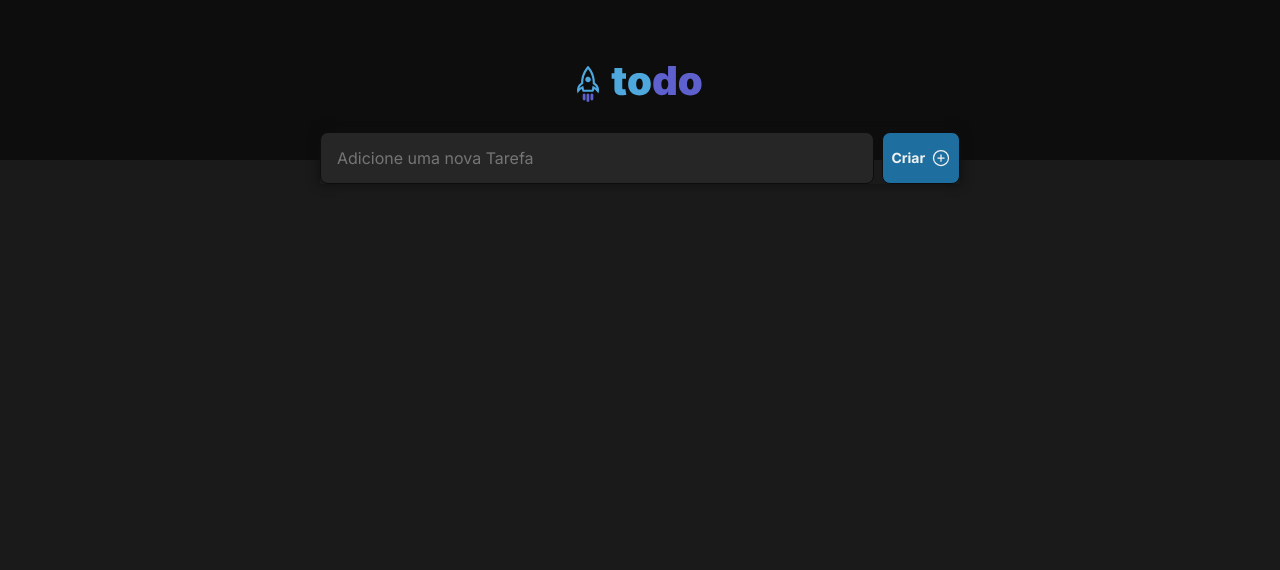
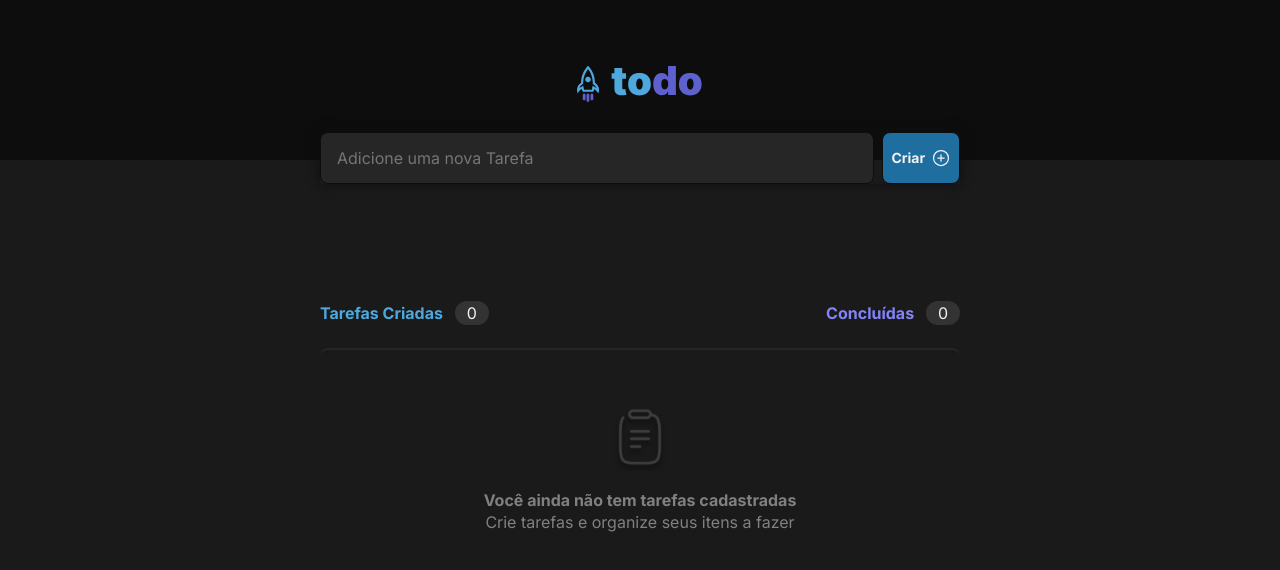
Before and after one commit to SidneyRoberto9/ToDoList, a React (Vite) app: page / in a window 1280 px wide. Shown: the top 570 px of the page. Built offline with nearby package versions, Linux system fonts and the light colour scheme.

Commit message:
✨ feat: Create List component

```diff
--- a/src/App.module.css
+++ b/src/App.module.css
@@ -0,0 +1,5 @@
+.main {
+	display: flex;
+	flex-direction: column;
+	gap: 7.375rem;
+}
--- a/src/App.tsx
+++ b/src/App.tsx
@@ -1,13 +1,16 @@
+import style from "./App.module.css";
 import { Header } from "./components/Header";
 import { Input } from "./components/Input";
+import { List } from "./components/List";
 
 export function App() {
 	return (
 		<div>
 			<Header />
 
-			<main>
+			<main className={style.main}>
 				<Input />
+				<List />
 			</main>
 		</div>
 	);
--- /dev/null
+++ b/src/components/List.module.css
@@ -0,0 +1,56 @@
+.list {
+	display: flex;
+	text-align: center;
+	flex-direction: column;
+	margin: 0 auto;
+	width: 50vw;
+}
+
+.list header {
+	display: flex;
+	align-items: center;
+	justify-content: space-between;
+	width: 50vw;
+}
+
+.list header p strong {
+	font-weight: bold;
+}
+
+.list header p span {
+	color: var(--gray-100);
+	background-color: var(--gray-400);
+	border-radius: 999px;
+	padding: 0.125rem 0.75rem;
+}
+
+.list header p strong::after {
+	content: ' ';
+	margin-left: 0.5rem;
+}
+
+.list header p:first-child strong {
+	color: var(--blue-300);
+}
+
+.list header p:last-child strong {
+	color: var(--purple-300);
+}
+
+.none {
+	margin-top: 1.5rem;
+	border-top: 2px solid var(--gray-500);
+	border-radius: 8px;
+
+	display: flex;
+	align-items: center;
+	justify-content: center;
+	flex-direction: column;
+	height: 15.25rem;
+}
+
+.none img {
+	margin-bottom: 1rem;
+	border: none;
+	outline: none;
+}
--- /dev/null
+++ b/src/components/List.tsx
@@ -0,0 +1,23 @@
+import clipboard from "../assets/Clipboard.svg";
+import style from "./List.module.css";
+
+export function List() {
+	return (
+		<div className={style.list}>
+			<header>
+				<p>
+					<strong>Tarefas Criadas</strong> <span>0</span>
+				</p>
+				<p>
+					<strong>Concluídas</strong> <span>0</span>
+				</p>
+			</header>
+
+			<div className={style.none}>
+				<img src={clipboard} alt='clipboard-text' />
+				<strong>Você ainda não tem tarefas cadastradas</strong>
+				<p>Crie tarefas e organize seus itens a fazer</p>
+			</div>
+		</div>
+	);
+}
```
